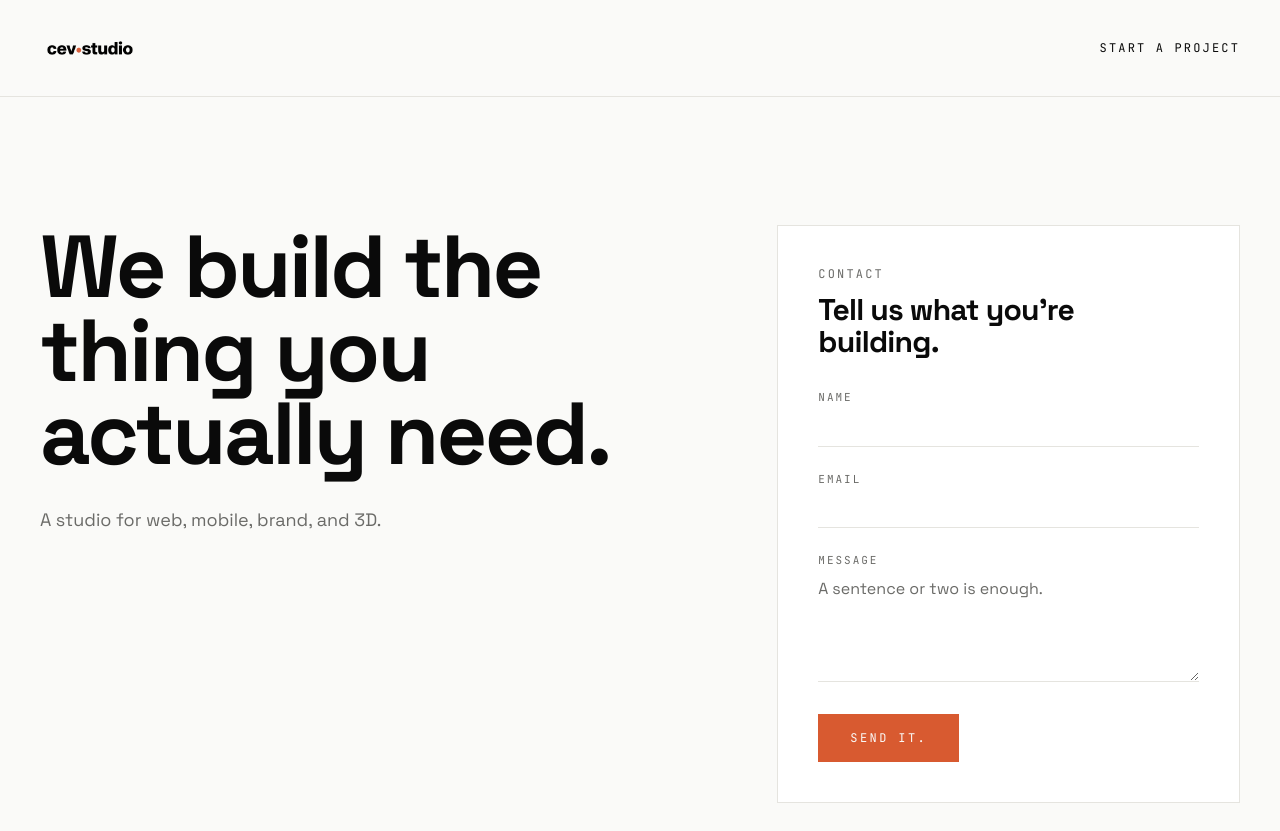
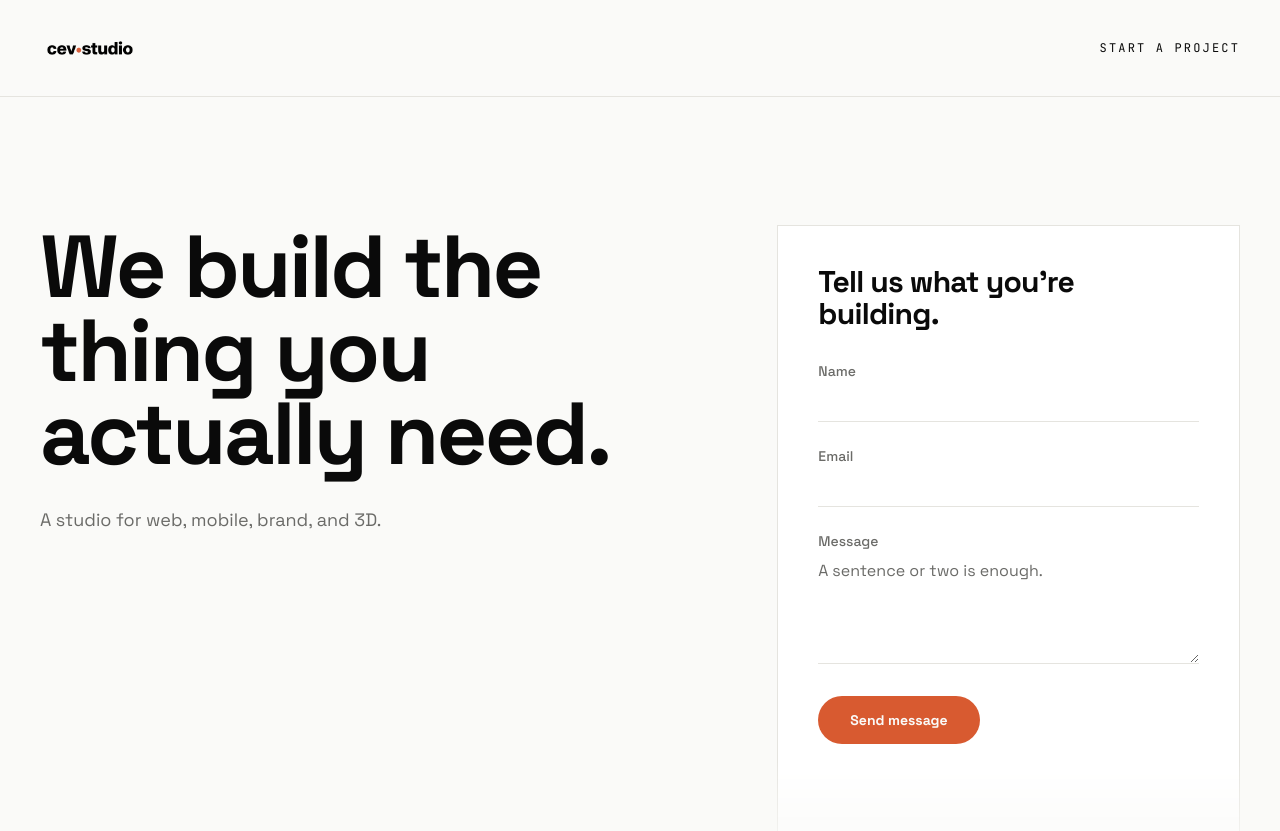
Before and after one commit to laughable-9/cevstudio, a Next.js app: page / in a window 1280 px wide. Shown: the top 831 px of the page. Built offline with nearby package versions, Linux system fonts and the light colour scheme.

Commit message:
feat(contact): persist submissions via /api/contact endpoint

```diff
--- /dev/null
+++ b/app/api/contact/route.ts
@@ -0,0 +1,52 @@
+import { createClient } from "@supabase/supabase-js";
+import { NextResponse } from "next/server";
+
+const MAX_LENGTHS = { name: 200, email: 320, message: 5000 } as const;
+
+export async function POST(request: Request) {
+  let body: Record<string, unknown>;
+  try {
+    body = await request.json();
+  } catch {
+    return NextResponse.json({ error: "Invalid request." }, { status: 400 });
+  }
+
+  const fields = {} as Record<keyof typeof MAX_LENGTHS, string>;
+  for (const key of Object.keys(MAX_LENGTHS) as (keyof typeof MAX_LENGTHS)[]) {
+    const value = typeof body[key] === "string" ? (body[key] as string).trim() : "";
+    if (!value || value.length > MAX_LENGTHS[key]) {
+      return NextResponse.json(
+        { error: `Please provide a valid ${key}.` },
+        { status: 400 }
+      );
+    }
+    fields[key] = value;
+  }
+  if (!/^[^\s@]+@[^\s@]+\.[^\s@]+$/.test(fields.email)) {
+    return NextResponse.json(
+      { error: "Please provide a valid email." },
+      { status: 400 }
+    );
+  }
+
+  const url = process.env.SUPABASE_URL;
+  const key = process.env.SUPABASE_PUBLISHABLE_KEY;
+  if (!url || !key) {
+    return NextResponse.json(
+      { error: "The form backend is not configured yet." },
+      { status: 503 }
+    );
+  }
+
+  const supabase = createClient(url, key);
+  const { error } = await supabase.from("contact_messages").insert(fields);
+  if (error) {
+    console.error("contact form insert failed:", error.message);
+    return NextResponse.json(
+      { error: "Could not save your message. Please try again." },
+      { status: 500 }
+    );
+  }
+
+  return NextResponse.json({ ok: true });
+}
--- a/app/components/ContactForm.tsx
+++ b/app/components/ContactForm.tsx
@@ -6,31 +6,47 @@ export default function ContactForm() {
   const [name, setName] = useState("");
   const [email, setEmail] = useState("");
   const [message, setMessage] = useState("");
-  const [sent, setSent] = useState(false);
+  const [status, setStatus] = useState<"idle" | "sending" | "sent" | "error">(
+    "idle"
+  );
+  const [errorText, setErrorText] = useState("");
 
-  function handleSubmit(e: FormEvent<HTMLFormElement>) {
+  async function handleSubmit(e: FormEvent<HTMLFormElement>) {
     e.preventDefault();
-    // TODO: wire to Supabase
-    setSent(true);
+    setStatus("sending");
+    try {
+      const res = await fetch("/api/contact", {
+        method: "POST",
+        headers: { "Content-Type": "application/json" },
+        body: JSON.stringify({ name, email, message }),
+      });
+      if (!res.ok) {
+        const data = await res.json().catch(() => null);
+        setErrorText(data?.error ?? "Something went wrong. Please try again.");
+        setStatus("error");
+        return;
+      }
+      setStatus("sent");
+    } catch {
+      setErrorText("Something went wrong. Please try again.");
+      setStatus("error");
+    }
   }
 
   return (
     <section
       id="contact"
       aria-labelledby="contact-heading"
-      className="border border-border bg-surface p-6 md:p-10"
+      className="border border-border bg-surface p-6 pb-28 [mask-image:linear-gradient(to_bottom,black_calc(100%_-_7rem),transparent)] md:p-10 md:pb-32"
     >
-      <p className="font-mono text-xs uppercase tracking-[0.18em] text-muted">
-        Contact
-      </p>
       <h2
         id="contact-heading"
-        className="mt-3 text-2xl font-bold leading-[1.05] tracking-tight md:text-3xl"
+        className="text-2xl font-bold leading-[1.05] tracking-tight md:text-3xl"
       >
         Tell us what you&rsquo;re building.
       </h2>
 
-      {sent ? (
+      {status === "sent" ? (
         <div
           role="status"
           aria-live="polite"
@@ -70,12 +86,20 @@ export default function ContactForm() {
             required
           />
 
-          <button
-            type="submit"
-            className="mt-2 self-start bg-accent px-8 py-4 font-mono text-xs uppercase tracking-[0.2em] text-bg transition-colors hover:bg-accent-dark focus:outline-none focus-visible:ring-2 focus-visible:ring-ink focus-visible:ring-offset-2 focus-visible:ring-offset-surface"
-          >
-            Send it.
-          </button>
+          <div className="mt-2 flex items-center gap-4">
+            <button
+              type="submit"
+              disabled={status === "sending"}
+              className="self-start rounded-full bg-accent px-8 py-3.5 text-sm font-semibold text-bg transition-colors hover:bg-accent-dark focus:outline-none focus-visible:ring-2 focus-visible:ring-ink focus-visible:ring-offset-2 focus-visible:ring-offset-surface disabled:cursor-wait disabled:opacity-60"
+            >
+              {status === "sending" ? "Sending…" : "Send message"}
+            </button>
+            {status === "error" && (
+              <p role="alert" className="text-sm text-accent-dark">
+                {errorText}
+              </p>
+            )}
+          </div>
         </form>
       )}
     </section>
@@ -110,10 +134,7 @@ function Field({
 }: FieldProps) {
   return (
     <div className="flex flex-col gap-2">
-      <label
-        htmlFor={id}
-        className="font-mono text-[11px] uppercase tracking-[0.18em] text-muted"
-      >
+      <label htmlFor={id} className="text-sm font-medium text-muted">
         {label}
       </label>
       {multiline ? (
```
